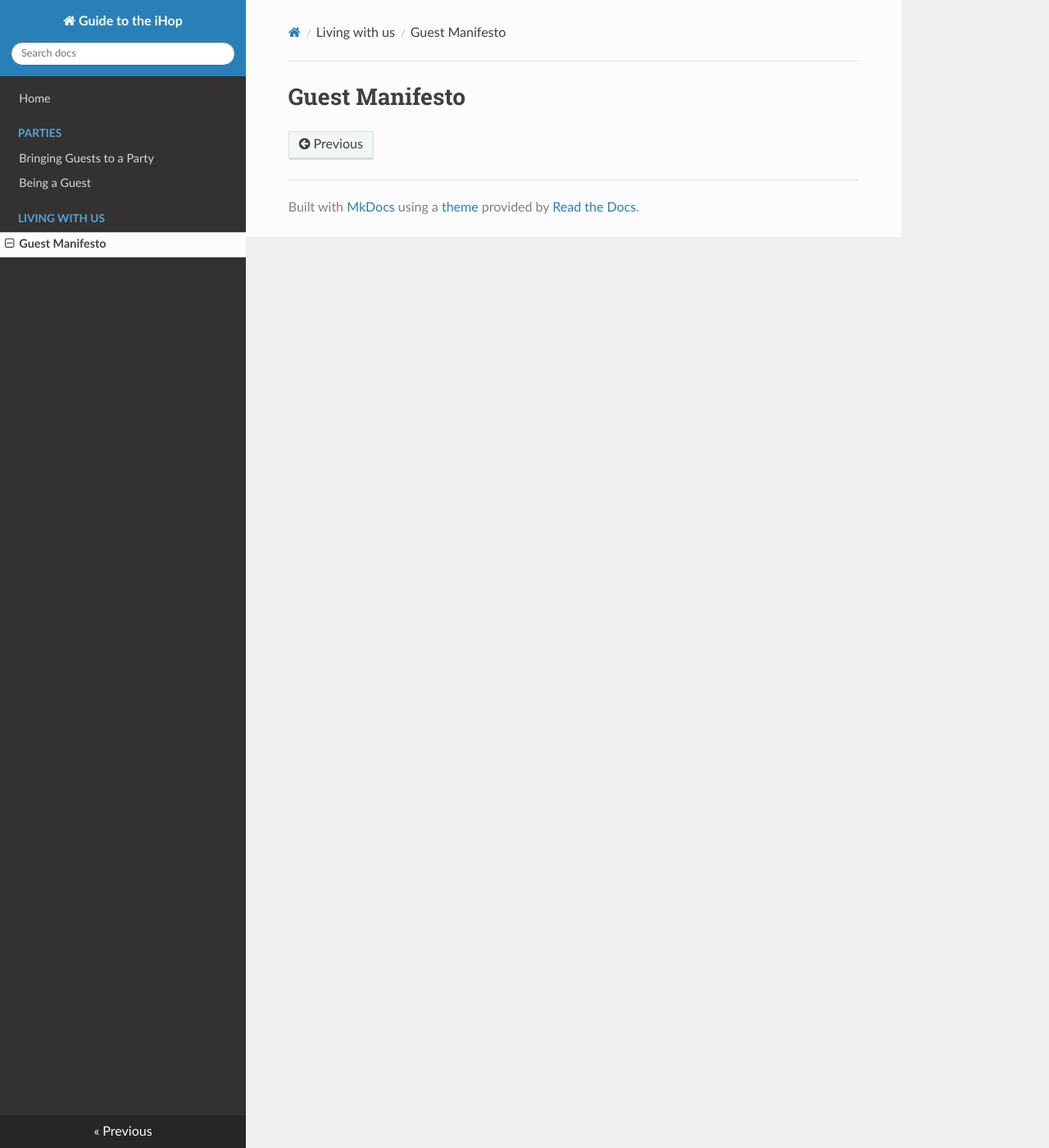
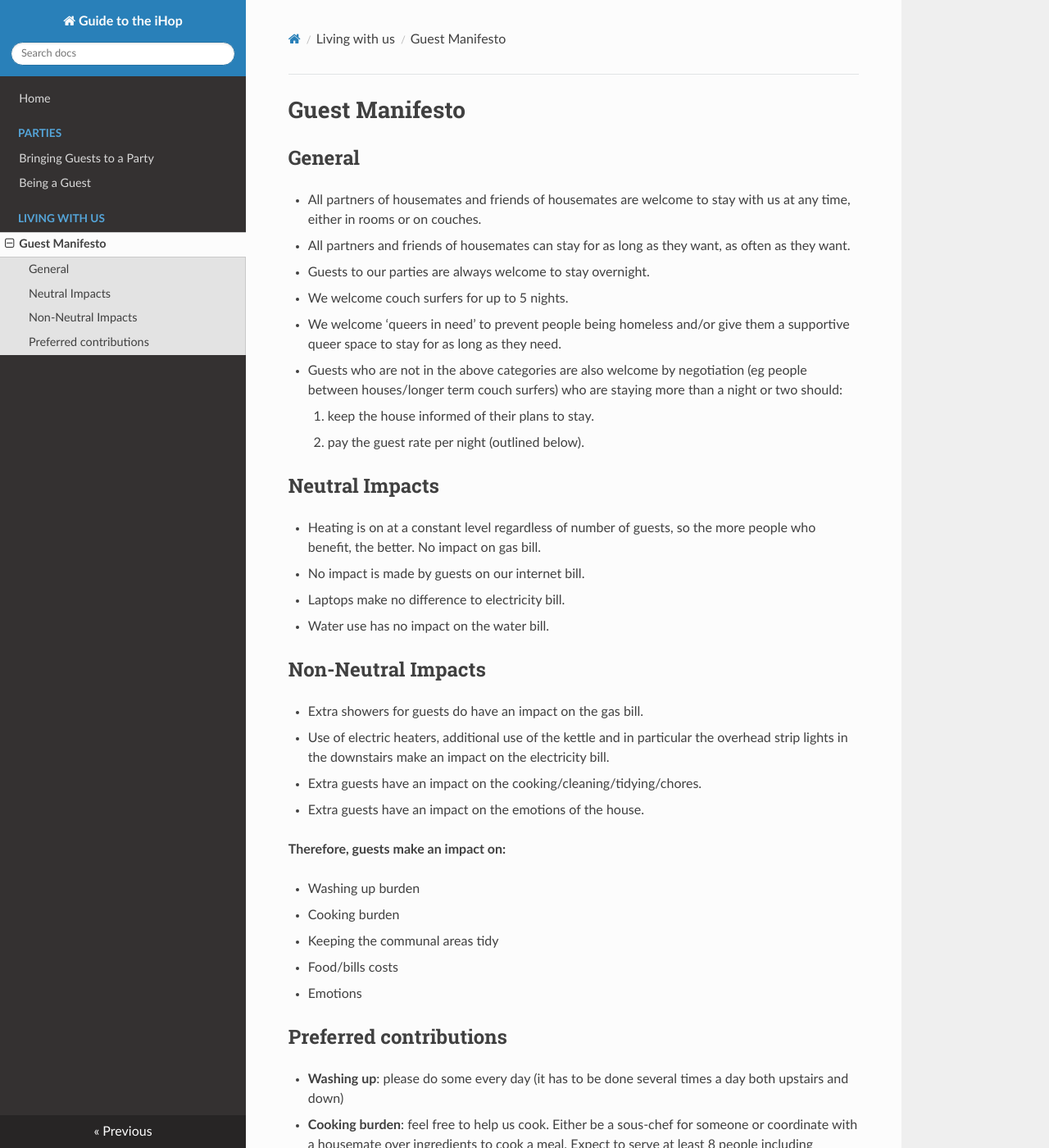
Before and after one commit to waldocollective/ihop-guide, an MkDocs documentation site: the page built from guide/living/guest-manifesto.md, in a window 1280 px wide and 1400 px high. Shown: the whole window at 82% size. Built offline with MkDocs 1.6.1, drawn with Linux system fonts in a browser that asks for light colours; nearby versions of some CDN libraries; old or Windows-style settings are respelled for this version of MkDocs; some of the changed text lies outside the part shown.

Commit message:
Work on docs

```diff
--- /dev/null
+++ b/guide/extra.css
@@ -0,0 +1,7 @@
+html {
+  font-size: 100%;
+}
+section li {
+  margin-top: 0.5em;
+  margin-bottom: 0.5em;
+}
--- a/guide/living/guest-manifesto.md
+++ b/guide/living/guest-manifesto.md
@@ -1 +1,62 @@
 # Guest Manifesto
+
+## General
+
+* All partners of housemates and friends of housemates are welcome to stay
+  with us at any time, either in rooms or on couches.
+* All partners and friends of housemates can stay for as long as they want,
+  as often as they want.
+* Guests to our parties are always welcome to stay overnight.
+* We welcome couch surfers for up to 5 nights.
+* We welcome ‘queers in need’ to prevent people being homeless and/or give
+  them a supportive queer space to stay for as long as they need.
+* Guests who are not in the above categories are also welcome by negotiation
+  (eg people between houses/longer term couch surfers) who are staying more
+  than a night or two should:
+      1. keep the house informed of their plans to stay.
+      2. pay the guest rate per night (outlined below).
+
+## Neutral Impacts
+
+* Heating is on at a constant level regardless of number of guests, so the more people who benefit, the better. No impact on gas bill.
+* No impact is made by guests on our internet bill.
+* Laptops make no difference to electricity bill.
+* Water use has no impact on the water bill.
+
+## Non-Neutral Impacts
+
+* Extra showers for guests do have an impact on the gas bill.
+* Use of electric heaters, additional use of the kettle and in particular the overhead strip lights in the downstairs make an impact on the electricity bill.
+* Extra guests have an impact on the cooking/cleaning/tidying/chores.
+* Extra guests have an impact on the emotions of the house.
+
+**Therefore, guests make an impact on:**
+
+* Washing up burden
+* Cooking burden
+* Keeping the communal areas tidy
+* Food/bills costs
+* Emotions
+
+## Preferred contributions
+
+* **Washing up**: please do some every day (it has to be done several times a day both upstairs and down)
+
+* **Cooking burden**: feel free to help us cook. Either be a sous-chef for someone or coordinate with a housemate over ingredients to cook a meal. Expect to serve at least 8 people including vegetarian option. However, we each only cook about twice or thrice a week so this is less important.
+
+* **Keep communal areas tidy**: Please keep personal effects stored away. Coats and shoes can be stored by the main entrance. Bigger bags and belongings can be stored on the black shelving rack marked ‘guests’ downstairs in the warehouse. Please put laptops under the lounge table when not in use and keep the sofas clear of clothes/items.
+
+* **Food/bills costs**: Feel free to make a small donation to the house if you are a regular guest. If you are eligible for The Guest Rate (see above) it is £5 per night. This covers your impact on bills and food. If you are paying the guest rate, do not purchase extra food (unless it is just for you), rather co-ordinate with housemates about the weekly food shop. All food is communal, please eat it! If something is exclusively yours: hide it. Guest rate to be paid as promptly as possible to: [please ask us for bank details]
+
+* **Emotions**: Please be aware of your emotional impact on the house. Often
+  this is very positive! And we love having guests. However please be aware
+  that everyone has differing levels of social energy, including you. People
+  often retire to their rooms, please respect their privacy. For this reason
+  you should keep your things in a public area of the house. Remember that you
+  will need private time too. If you don’t have somewhere private to be as a
+  guest, feel free to ask a housemate. We try to keep multiple rooms/spaces
+  available for flexible uses and most housemates are happy for their rooms
+  to be used as private spaces for guests when they are not in the house.
+
+
+Welcome to The IHOP!
--- a/mkdocs.yml
+++ b/mkdocs.yml
@@ -1,5 +1,6 @@
 site_name: Guide to the iHop
 docs_dir: guide/
+extra_css: [extra.css]
 pages:
   - Home: index.md
   - Parties:
```
